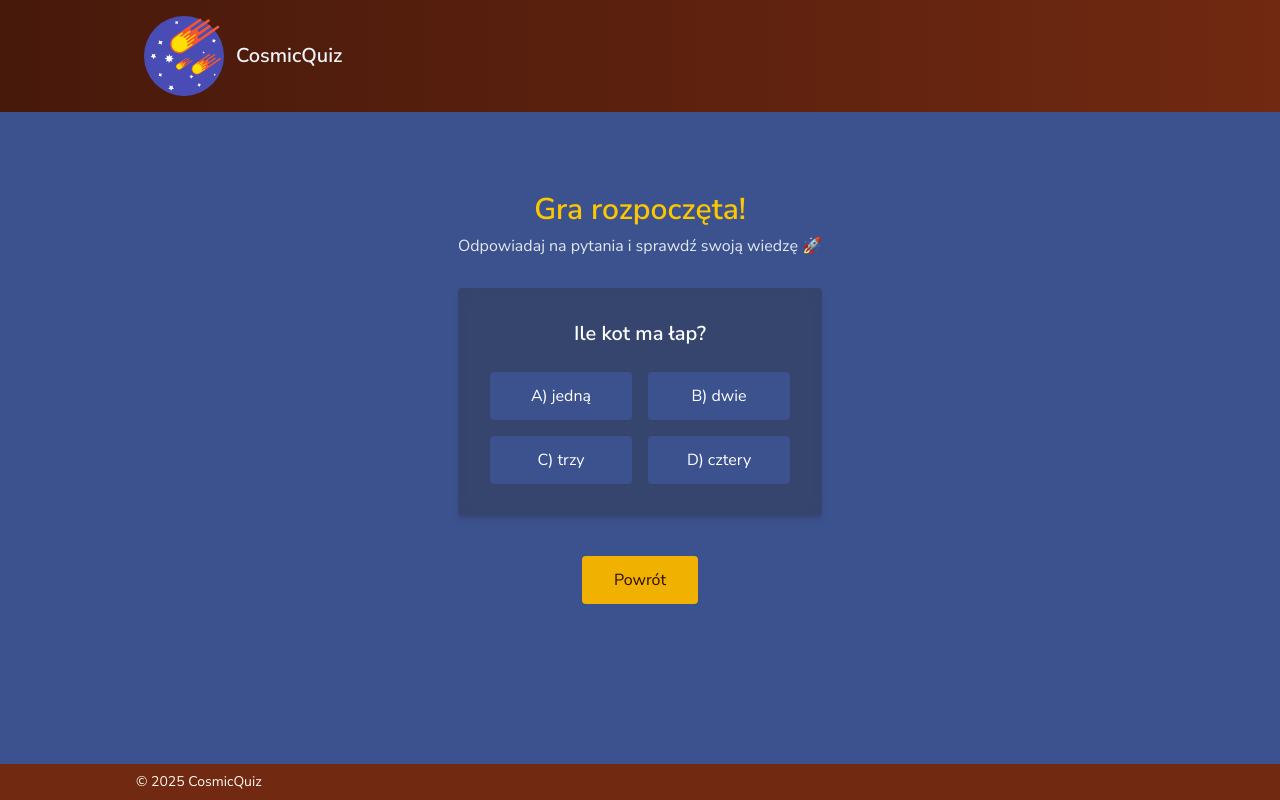
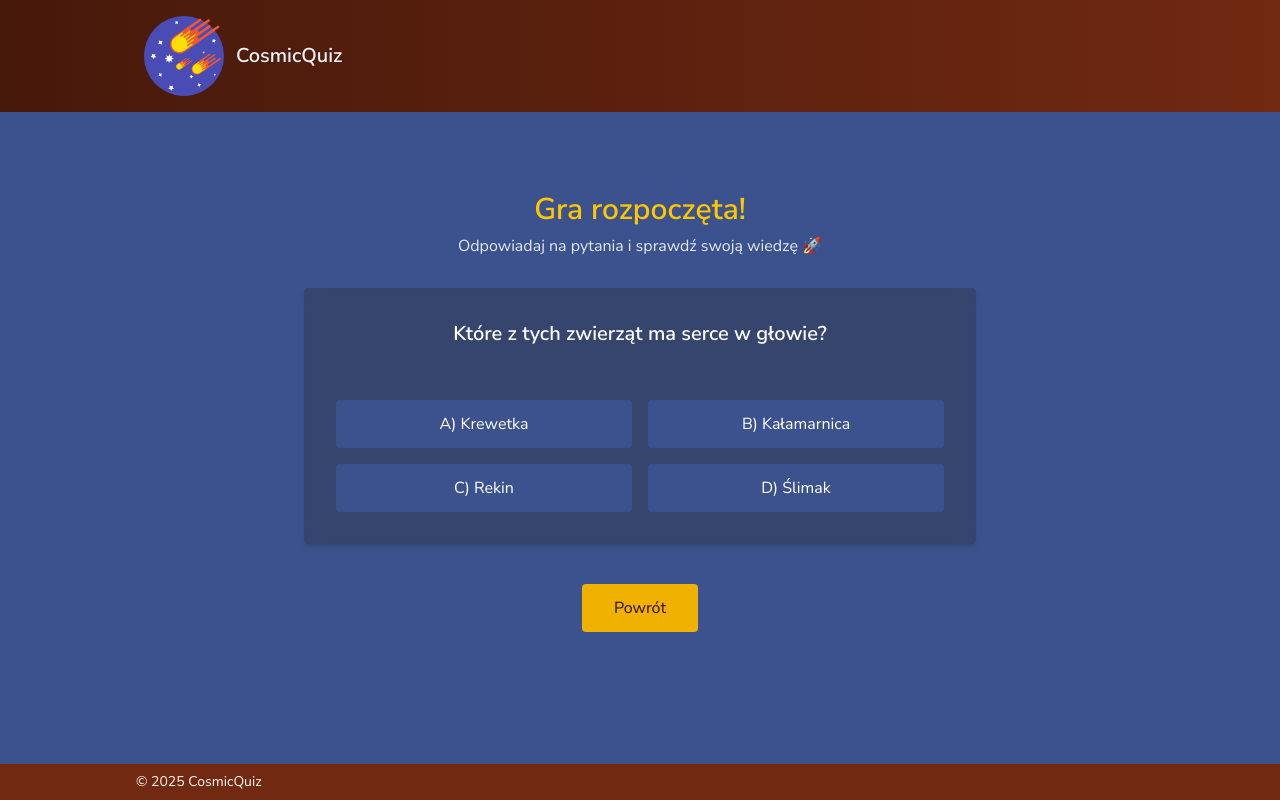
Before and after one commit to sylmilczar/quiz-app, a React (Vite) app: page /game in a window 1280 px wide. Built offline with nearby package versions, Linux system fonts and the light colour scheme.

Commit message:
quiz feature

```diff
--- a/src/components/QuestionCard.tsx
+++ b/src/components/QuestionCard.tsx
@@ -14,18 +14,20 @@ export const QuestionCard = ({
   question,
 }: QuestionCardProps) => {
   return (
-    <div className="bg-tertiary-800/40 rounded-sm p-8 shadow-md backdrop-blur-sm">
-      <p className="mb-6 text-xl font-semibold text-white">{question}</p>
+    <div className="bg-tertiary-800/40 mx-auto max-w-full rounded-sm p-8 shadow-md backdrop-blur-sm md:w-[800px]">
+      <p className="mb-6 min-h-[56px] text-xl font-semibold break-words text-white">
+        {question}
+      </p>
 
       <div className="grid grid-cols-1 gap-4 sm:grid-cols-2">
         {answers.map((answer, index) => (
           <Button
-            className="flex w-full justify-center gap-2 py-3 text-base font-medium transition hover:brightness-110"
+            className="flex max-w-full justify-center gap-2 py-3 text-base font-medium transition hover:brightness-110"
             key={`${index}-${answer}`}
             onClick={() => onSelect(answer)}
             variant="primary"
           >
-            <span>
+            <span className="w-full truncate text-center">
               {answerLabels[index]} {answer}
             </span>
           </Button>
--- a/src/pages/GamePage.tsx
+++ b/src/pages/GamePage.tsx
@@ -1,10 +1,60 @@
-import { useNavigate } from 'react-router-dom';
+import { useState } from 'react';
+import { useLocation, useNavigate } from 'react-router-dom';
 
 import { Button } from '@/components/Button';
 import { QuestionCard } from '@/components/QuestionCard';
 
+import { QUIZ_QUESTIONS } from '../quizQuestions';
+
+type Answer = {
+  correct: boolean;
+  text: string;
+};
+
+type Question = {
+  answers: Answer[];
+  category: string;
+  difficultyLevel: number;
+  id: number;
+  question: string;
+};
 export const GamePage = () => {
   const navigate = useNavigate();
+  const location = useLocation();
+  const params = new URLSearchParams(location.search);
+  const numQuestions = Number(params.get('questions')) || 5;
+  const difficulty = params.get('difficulty');
+
+  // Filtrowanie pytań wg poziomu trudności
+  const [questions] = useState<Question[]>(() => {
+    let filtered: Question[] = QUIZ_QUESTIONS;
+    if (difficulty !== null && difficulty !== undefined && difficulty !== '') {
+      filtered = QUIZ_QUESTIONS.filter(
+        (q: Question) => String(q.difficultyLevel) === difficulty
+      );
+    }
+    const shuffled = [...filtered].sort(() => Math.random() - 0.5);
+    return shuffled.slice(0, numQuestions);
+  });
+  const [currentQuestionIdx, setCurrentQuestionIdx] = useState(0);
+  const [score, setScore] = useState(0);
+  const [isFinished, setIsFinished] = useState(false);
+
+  const currentQuestion = questions[currentQuestionIdx];
+
+  const handleSelect = (selected: string) => {
+    const correctAnswer = currentQuestion.answers.find(
+      (a: Answer) => a.correct
+    )?.text;
+    if (selected === correctAnswer) {
+      setScore((prev: number) => prev + 1);
+    }
+    if (currentQuestionIdx < questions.length - 1) {
+      setCurrentQuestionIdx((idx: number) => idx + 1);
+    } else {
+      setIsFinished(true);
+    }
+  };
 
   return (
     <div className="flex flex-col items-center justify-center gap-10 px-4 py-12">
@@ -16,12 +66,39 @@ export const GamePage = () => {
           Odpowiadaj na pytania i sprawdź swoją wiedzę 🚀
         </p>
 
+        {!isFinished ? (
           <QuestionCard
-          answers={['jedną', 'dwie', 'trzy', 'cztery']}
-          onSelect={(a) => console.log('wybrano odpowiedź', a)}
-          question="Ile kot ma łap?"
+            answers={[
+              currentQuestion.answers[0]?.text ?? '',
+              currentQuestion.answers[1]?.text ?? '',
+              currentQuestion.answers[2]?.text ?? '',
+              currentQuestion.answers[3]?.text ?? '',
+            ]}
+            onSelect={handleSelect}
+            question={currentQuestion.question}
           />
+        ) : (
+          <div className="py-8">
+            <h3 className="mb-4 text-2xl font-bold text-green-400">
+              Koniec gry!
+            </h3>
+            <p className="mb-2 text-lg text-slate-200">
+              Twój wynik:{' '}
+              <span className="font-bold">
+                {score} / {questions.length}
+              </span>
+            </p>
+            <Button
+              className="mt-6 px-8 py-3 text-base"
+              onClick={() => navigate('/')}
+              variant="secondary"
+            >
+              Powrót do ekranu startowego
+            </Button>
+          </div>
+        )}
 
+        {!isFinished && (
           <div className="mt-10">
             <Button
               className="px-8 py-3 text-base"
@@ -31,6 +108,7 @@ export const GamePage = () => {
               Powrót
             </Button>
           </div>
+        )}
       </div>
     </div>
   );
--- a/src/pages/HomePage.tsx
+++ b/src/pages/HomePage.tsx
@@ -6,7 +6,7 @@ import { Button } from '@/components/Button';
 export const HomePage = () => {
   const navigate = useNavigate();
   const [numQuestions, setNumQuestions] = useState<number>(5);
-  const [difficulty, setDifficulty] = useState<string>('łatwy');
+  const [difficulty, setDifficulty] = useState<string>('0');
 
   const startGame = () => {
     // pass parameters to /game as query params (can be read by GamePage later)
@@ -22,13 +22,13 @@ export const HomePage = () => {
       <h1 className="mt-5 mb-10 text-4xl font-bold text-yellow-400">
         Witaj w CosmicQuiz!
       </h1>
-      <p className="mb-4 text-lg text-slate-200">
+      <p className="mb-4 text-center text-lg text-slate-200">
         Przygotuj się na krótki quiz. Sprawdź swoją wiedzę odpowiadając na
         pytania.
       </p>
       <div className="bg-tertiary-700/20 w-full max-w-2xl rounded-sm p-6 text-center shadow-lg backdrop-blur-sm">
         <div className="flex flex-col gap-4 sm:flex-row sm:items-center sm:justify-center">
-          <label className="flex items-center gap-2 text-slate-200">
+          <label className="flex items-center justify-center gap-2 text-slate-200">
             Ilość pytań:
             <select
               className="bg-tertiary-700 ml-2 rounded-sm px-2 py-1 text-slate-100"
@@ -41,16 +41,16 @@ export const HomePage = () => {
             </select>
           </label>
 
-          <label className="flex items-center gap-2 text-slate-200">
+          <label className="flex items-center justify-center gap-2 text-slate-200">
             Poziom:
             <select
               className="bg-tertiary-700 ml-2 rounded-sm px-2 py-1 text-slate-100"
               onChange={(e) => setDifficulty(e.target.value)}
               value={difficulty}
             >
-              <option value={0}>Łatwy</option>
-              <option value={1}>Średni</option>
-              <option value={2}>Trudny</option>
+              <option value="0">Łatwy</option>
+              <option value="1">Średni</option>
+              <option value="2">Trudny</option>
             </select>
           </label>
         </div>
```
Lines whose indentation alone changed are shown as unchanged.
